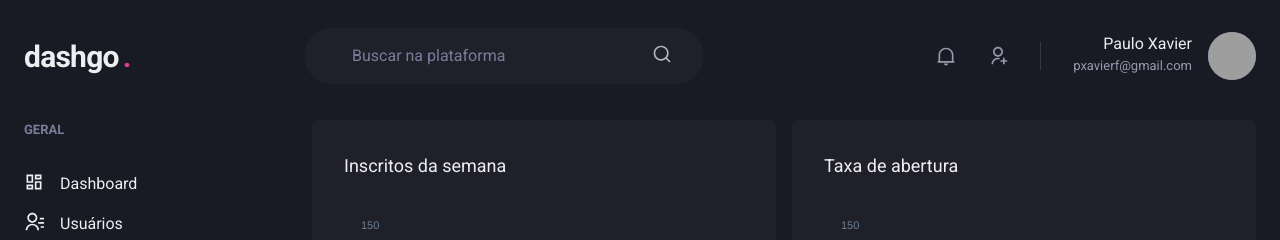
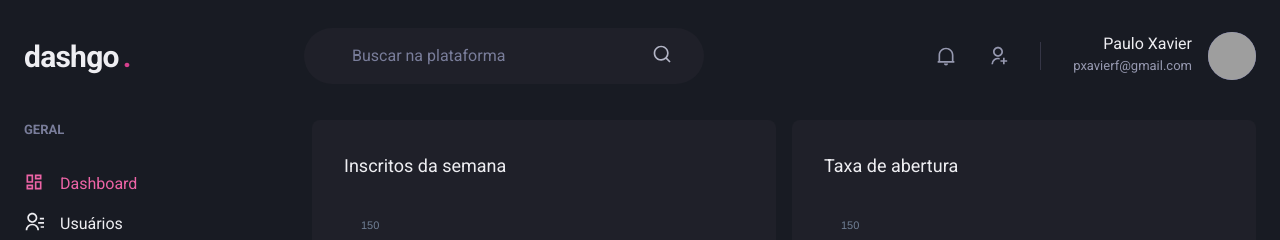
Before and after one commit to PauloGrijp/dashgo, a Next.js app: page /dashboard in a window 1280 px wide. Shown: the top 240 px of the page. Built offline with nearby package versions, Linux system fonts and the light colour scheme; grey boxes are pictures that could not be loaded.

Commit message:
implementando link ativo

```diff
--- /dev/null
+++ b/src/components/ActiveLink.tsx
@@ -0,0 +1,35 @@
+import Link, { LinkProps } from "next/link";
+import { useRouter } from "next/router";
+import { cloneElement, ReactElement } from "react";
+
+interface ActiveLinkProps extends LinkProps {
+  children: ReactElement;
+  shouldMatchExactHref?: boolean;
+}
+
+export function ActiveLink({
+  children,
+  shouldMatchExactHref = false,
+  ...rest
+}: ActiveLinkProps) {
+  const { asPath } = useRouter();
+  let isActive = false;
+
+  if (shouldMatchExactHref && (asPath === rest.href || rest.as)) {
+    isActive = true;
+  }
+
+  if (!shouldMatchExactHref &&
+    (asPath.startsWith(String(rest.href)) ||
+    asPath.startsWith(String(rest.as)))) {
+    isActive = true;
+  }
+
+  return (
+    <Link {...rest}>
+      {cloneElement(children, {
+        color: isActive ? 'pink.400' : 'gray.50'
+      })}
+    </Link>
+  );
+}
--- a/src/components/SideBar/NavLink.tsx
+++ b/src/components/SideBar/NavLink.tsx
@@ -1,6 +1,6 @@
 import { ElementType } from "react";
 import { Link as ChakraLink, Icon, Text, LinkProps } from '@chakra-ui/react';
-import Link from 'next/link';
+import { ActiveLink } from "../ActiveLink";
 
 interface NavLinkProps extends LinkProps {
   icon: ElementType;
@@ -9,11 +9,11 @@
 }
 export function NavLink({ href, icon, children, ...rest }: NavLinkProps) {
   return (
-    <Link href={href} passHref>
+    <ActiveLink href={href} passHref>
       <ChakraLink display="flex" align="center" {...rest}>
         <Icon  as={icon} fontSize="20"/>
         <Text ml="4" fontWeight="mediun">{children}</Text>
       </ChakraLink>
-    </Link>
+    </ActiveLink>
   );
 }
```
